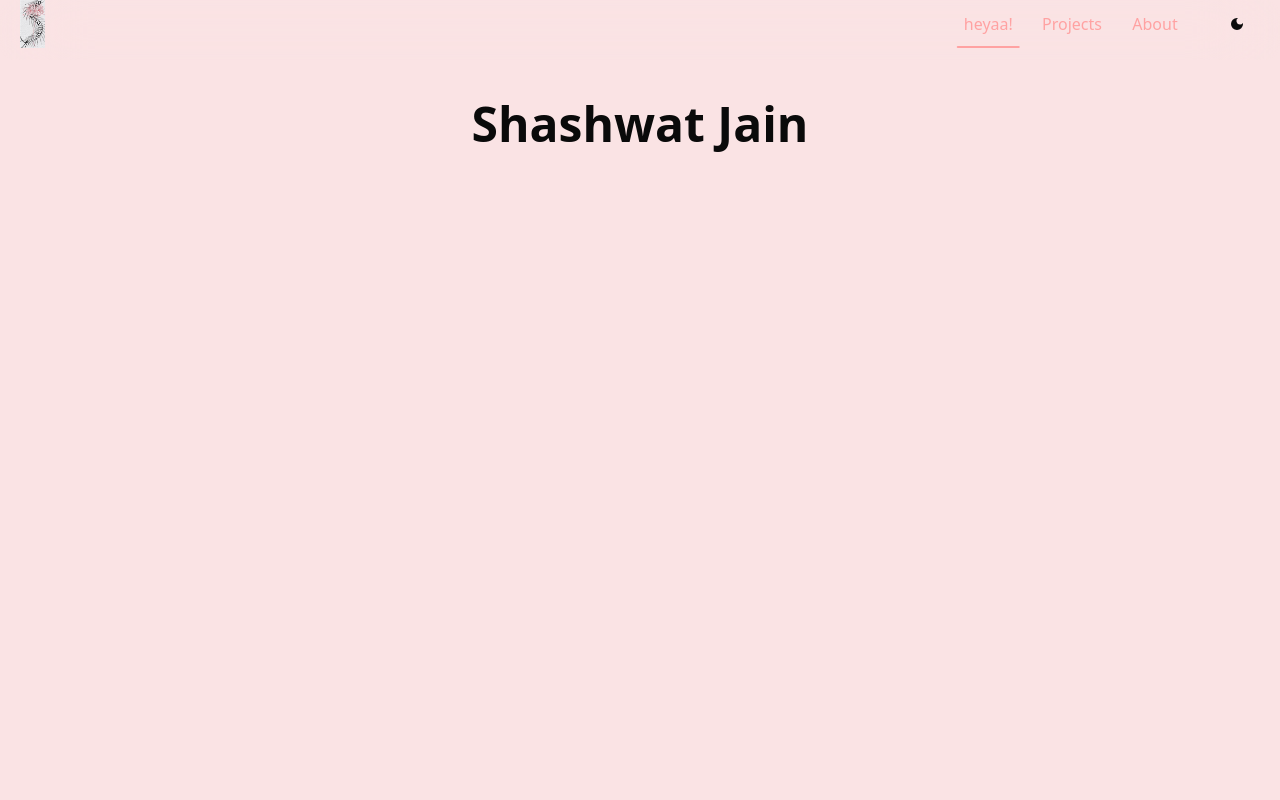
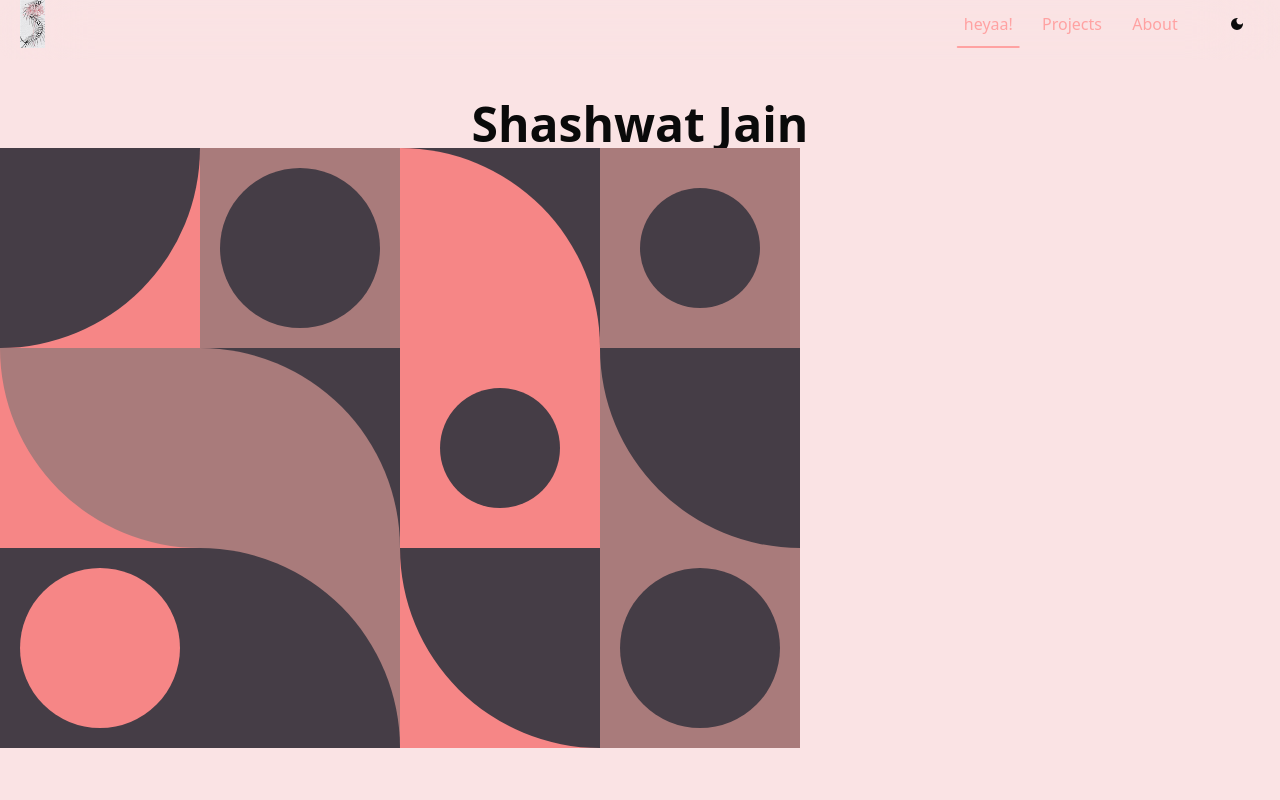
Before and after one commit to crash484/portfolioWebsite, a Next.js app: page / in a window 1280 px wide. Shown: the top 800 px of the page. Built offline with nearby package versions, Linux system fonts and the light colour scheme.

Commit message:
pattern added

```diff
--- a/src/components/Design.jsx
+++ b/src/components/Design.jsx
@@ -1,12 +1,12 @@
-import Pattern from "@/app/assests/pattern.svg"
+import Pattern from "@/components/pattern"
 
 export default function Design(){
     const handleScroll = () => {
       // custom smooth scroll with easing so we can control duration
-      const start = window.scrollY || window.pageYOffset;
+      const start = window.scrollY;
       const target = document.body.scrollHeight;
       const distance = target - start;
-      const duration = 8500; // milliseconds (make this larger to slow the animation)
+      const duration = 5000; // milliseconds (make this larger to slow the animation)
       let startTime = null;
 
       // easeInOutQuad easing
@@ -33,7 +33,10 @@ export default function Design(){
             </div>
 
             {/* for some drawing or some shit */}
-            <div>
+            <div className="w-full h-fit">
+              <div className="relative right-0 w-200 h-3xl">
+                <Pattern />
+              </div>
             </div>
         </div>
     )
--- /dev/null
+++ b/src/components/pattern.jsx
@@ -0,0 +1,40 @@
+export default function Pattern({ color1 = "#f68686", color2 = "#a97b7b", color3 = "#453d46", bg = "#191b22" }) {
+  return (
+    <svg
+      xmlns="http://www.w3.org/2000/svg"
+      viewBox="0 0 800 800"
+      className="w-full h-auto"
+    >
+      <rect width="600" height="600" fill={bg} />
+      {/* Row 1 */}
+      <rect x="0" y="0" width="200" height="200" fill={color1} />
+      <path d="M200,0 A200,200 0 0,1 0,200 L0,0 Z" fill={color3} />
+      <rect x="200" y="0" width="200" height="200" fill={color2} />
+      <circle cx="300" cy="100" r="80" fill={color3} />
+      <rect x="400" y="0" width="200" height="200" fill={color3} />
+      <path d="M400,0 A200,200 0 0,1 600,200 L400,200 Z" fill={color1} />
+      <rect x="600" y="0" width="200" height="200" fill={color2} />
+      <circle cx="700" cy="100" r="60" fill={color3} />
+
+      {/* Row 2 */}
+      <rect x="0" y="200" width="200" height="200" fill={color2} />
+      <path d="M0,200 A200,200 0 0,0 200,400 L0,400 Z" fill={color1} />
+      <rect x="200" y="200" width="200" height="200" fill={color3} />
+      <path d="M200,200 A200,200 0 0,1 400,400 L200,400 Z" fill={color2} />
+      <rect x="400" y="200" width="200" height="200" fill={color1} />
+      <circle cx="500" cy="300" r="60" fill={color3} />
+      <rect x="600" y="200" width="200" height="200" fill={color3} />
+      <path d="M600,200 A200,200 0 0,0 800,400 L600,400 Z" fill={color2} />
+
+      {/* Row 3 */}
+      <rect x="0" y="400" width="200" height="200" fill={color3} />
+      <circle cx="100" cy="500" r="80" fill={color1} />
+      <rect x="200" y="400" width="200" height="200" fill={color2} />
+      <path d="M200,400 A200,200 0 0,1 400,600 L200,600 Z" fill={color3} />
+      <rect x="400" y="400" width="200" height="200" fill={color3} />
+      <path d="M400,400 A200,200 0 0,0 600,600 L400,600 Z" fill={color1} />
+      <rect x="600" y="400" width="200" height="200" fill={color2} />
+      <circle cx="700" cy="500" r="80" fill={color3} />
+    </svg>
+  );
+}
```
Also changed, not shown: public/patternpad.jpg (deleted), public/patternpad.png (added).
